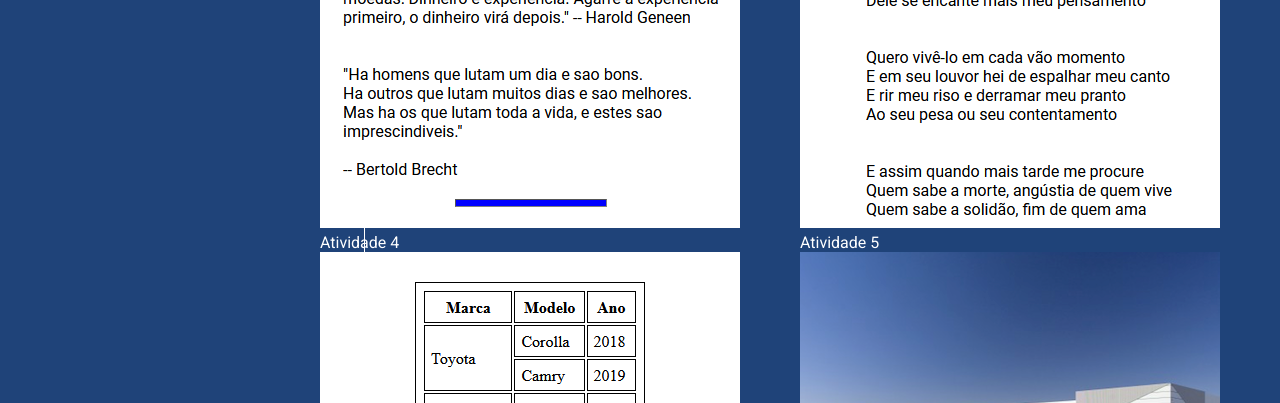
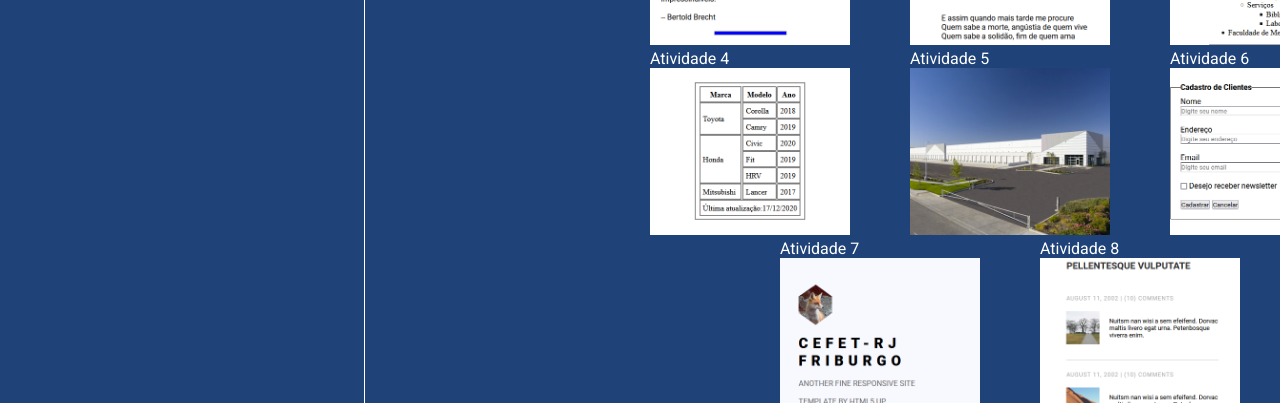
Before and after one commit to PedroAldo/PedroAldo.github.io, a plain HTML site: page index.html in a window 1280 px wide. Shown: the part 279-682 px from the top of the page. Drawn offline with Linux system fonts and the light colour scheme.

Commit message:
Ajusta o tamanho das imagens

```diff
--- a/style.css
+++ b/style.css
@@ -48,6 +48,10 @@ a {
     grid-template-columns: repeat(1, 370px 1fr);
     overflow-x: hidden;
     background-color: #1F4379;
+}
+
+.bottom-img {
+    width: 200px;
 }
 
 .middle-infos {
```
